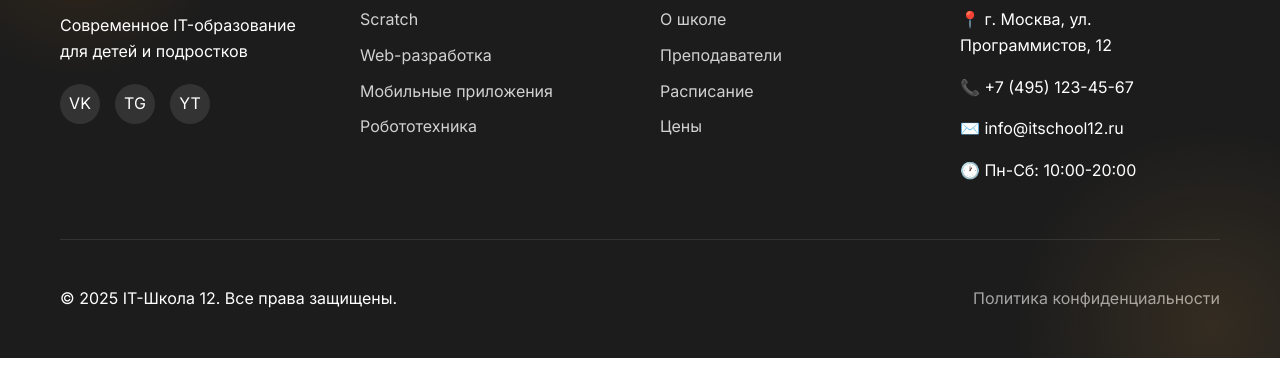
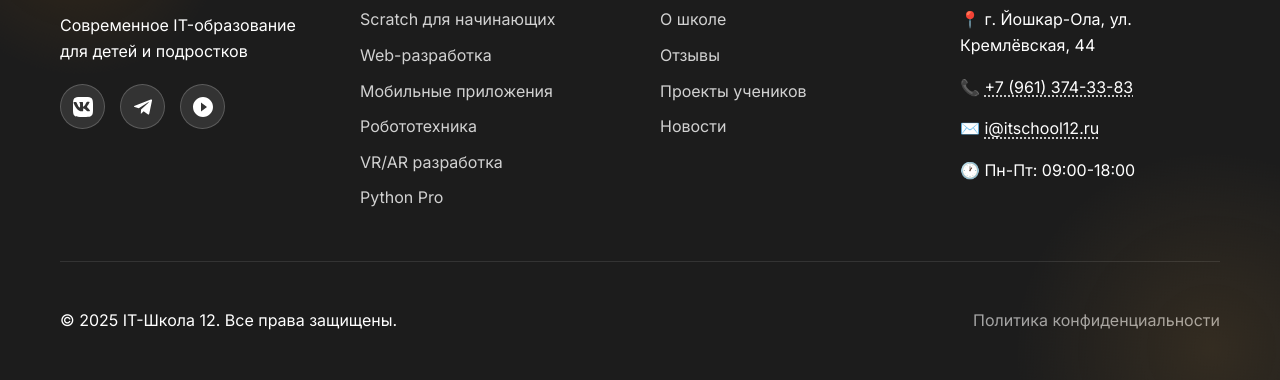
Before and after one commit to RAVnastasia/frontend_rubtcova_last_3_0_version_module_1_and_2, a plain HTML site: page index.html in a window 1280 px wide. Shown: the part 7043-7423 px from the top of the page. Before the commit the page ends 7401 px from the top, so only its background shows below. Drawn offline with nearby package versions, Linux system fonts and the light colour scheme.

Commit message:
🎨 Release v1.1 - Улучшения и оптимизация
- Обновлены контакты: г. Йошкар-Ола, ул. Кремлёвская, 44
- Добавлены рабочие ссылки на социальные сети (VK, Telegram, Rutube)
- Улучшен дизайн социальных иконок с анимацией
- Обновлены ссылки в подвале на существующие разделы
- Добавлена ссылка на политику конфиденциальности (Google Drive)
- Улучшена доступность форм (автозаполнение, паттерны валидации)
- Добавлены SEO мета-теги и Open Graph разметка
- Оптимизирована валидация форм
- Исправлены пути к медиа-файлам
- Улучшена производительность JavaScript

```diff
--- a/index.html
+++ b/index.html
@@ -3,8 +3,14 @@
 <head>
   <meta charset="UTF-8">
   <meta name="viewport" content="width=device-width, initial-scale=1.0">
-  <meta name="description" content="IT-Школа 12 - современное обучение программированию и технологиям для детей и подростков">
-  <title>IT-Школа 12 - Обучение программированию для детей</title>
+  <meta name="description" content="IT-Школа 12 в Йошкар-Оле - современное обучение программированию, робототехнике и разработке игр для детей от 7 до 17 лет">
+  <meta name="keywords" content="IT школа, программирование для детей, робототехника, Scratch, Python, Йошкар-Ола">
+  <meta name="author" content="IT-Школа 12">
+  <meta property="og:title" content="IT-Школа 12 - Обучение программированию для детей">
+  <meta property="og:description" content="Современное IT-образование в Йошкар-Оле. Курсы программирования, робототехники, VR/AR разработки для детей">
+  <meta property="og:type" content="website">
+  <meta property="og:url" content="https://itschool12.ru">
+  <title>IT-Школа 12 - Обучение программированию для детей в Йошкар-Оле</title>
   <link rel="preconnect" href="https://fonts.googleapis.com">
   <link rel="preconnect" href="https://fonts.gstatic.com" crossorigin>
   <link href="https://fonts.googleapis.com/css2?family=Inter:wght@400;600&display=swap" rel="stylesheet">
@@ -292,9 +298,9 @@
         <h2 class="section-title">Запишитесь на бесплатное пробное занятие</h2>
         <p class="trial-form__subtitle">Познакомимся, покажем как проходят занятия, определим уровень и подберём курс</p>
         <form class="trial-form__form">
-          <input type="text" placeholder="Имя ребёнка" required class="trial-form__input">
-          <input type="tel" placeholder="Телефон" required class="trial-form__input">
-          <select class="trial-form__input" required>
+          <input type="text" placeholder="Имя ребёнка" required class="trial-form__input" name="child_name" autocomplete="name">
+          <input type="tel" placeholder="Телефон" required class="trial-form__input" name="phone" autocomplete="tel" pattern="[+]?[0-9\s\-\(\)]+">
+          <select class="trial-form__input" required name="course">
             <option value="">Выберите курс</option>
             <option>Scratch для начинающих</option>
             <option>Web-разработка</option>
@@ -372,40 +378,54 @@
           <h3 class="footer__logo">IT-Школа 12</h3>
           <p>Современное IT-образование для детей и подростков</p>
           <div class="footer__social">
-            <a href="#" aria-label="VKontakte">VK</a>
-            <a href="#" aria-label="Telegram">TG</a>
-            <a href="#" aria-label="YouTube">YT</a>
+            <a href="https://vk.com/itschool12?from=groups" target="_blank" aria-label="ВКонтакте" rel="noopener noreferrer">
+              <svg width="24" height="24" viewBox="0 0 24 24" fill="currentColor">
+                <path d="M15.07 2H8.93C3.33 2 2 3.33 2 8.93v6.14C2 20.67 3.33 22 8.93 22h6.14c5.6 0 6.93-1.33 6.93-6.93V8.93C22 3.33 20.67 2 15.07 2zm3.08 14.27h-1.73c-.65 0-.85-.52-2.03-1.7-1.05-1-1.52-1.1-1.78-1.1-.37 0-.48.11-.48.62v1.55c0 .44-.14.7-1.31.7-1.93 0-4.07-1.17-5.57-3.35C3.23 10.24 2.5 7.84 2.5 7.48c0-.26.11-.5.62-.5h1.73c.46 0 .64.21.82.7.91 2.59 2.43 4.86 3.05 4.86.23 0 .34-.11.34-.71V9.25c-.07-1.27-.74-1.38-.74-1.84 0-.21.17-.43.46-.43h2.72c.39 0 .52.21.52.67v3.46c0 .39.18.52.29.52.23 0 .43-.13.86-.56 1.34-1.53 2.29-3.88 2.29-3.88.13-.26.34-.5.8-.5h1.73c.52 0 .64.27.52.66-.22.99-2.36 4.04-2.36 4.04-.19.3-.26.44 0 .78.19.26.82.78 1.25 1.25.77.85 1.37 1.56 1.53 2.04.17.49-.08.74-.59.74z"/>
+              </svg>
+            </a>
+            <a href="https://t.me/it12ru" target="_blank" aria-label="Telegram" rel="noopener noreferrer">
+              <svg width="24" height="24" viewBox="0 0 24 24" fill="currentColor">
+                <path d="M9.78 18.65l.28-4.23 7.68-6.92c.34-.31-.07-.46-.52-.19L7.74 13.3 3.64 12c-.88-.25-.89-.86.2-1.3l15.97-6.16c.73-.33 1.43.18 1.15 1.3l-2.72 12.81c-.19.91-.74 1.13-1.5.71L12.6 16.3l-1.99 1.93c-.23.23-.42.42-.83.42z"/>
+              </svg>
+            </a>
+            <a href="https://rutube.ru/channel/37467988/" target="_blank" aria-label="Rutube" rel="noopener noreferrer">
+              <svg width="24" height="24" viewBox="0 0 24 24" fill="currentColor">
+                <path d="M12 2C6.48 2 2 6.48 2 12s4.48 10 10 10 10-4.48 10-10S17.52 2 12 2zm-2 14.5v-9l6 4.5-6 4.5z"/>
+              </svg>
+            </a>
           </div>
         </div>
         <div class="footer__column">
           <h4>Курсы</h4>
           <ul>
-            <li><a href="#">Scratch</a></li>
-            <li><a href="#">Web-разработка</a></li>
-            <li><a href="#">Мобильные приложения</a></li>
-            <li><a href="#">Робототехника</a></li>
+            <li><a href="#courses">Scratch для начинающих</a></li>
+            <li><a href="#courses">Web-разработка</a></li>
+            <li><a href="#courses">Мобильные приложения</a></li>
+            <li><a href="#courses">Робототехника</a></li>
+            <li><a href="#courses">VR/AR разработка</a></li>
+            <li><a href="#courses">Python Pro</a></li>
           </ul>
         </div>
         <div class="footer__column">
           <h4>Информация</h4>
           <ul>
-            <li><a href="#">О школе</a></li>
-            <li><a href="#">Преподаватели</a></li>
-            <li><a href="#">Расписание</a></li>
-            <li><a href="#">Цены</a></li>
+            <li><a href="#about">О школе</a></li>
+            <li><a href="#reviews">Отзывы</a></li>
+            <li><a href="#projects">Проекты учеников</a></li>
+            <li><a href="#news">Новости</a></li>
           </ul>
         </div>
         <div class="footer__column">
           <h4>Контакты</h4>
-          <p>📍 г. Москва, ул. Программистов, 12</p>
-          <p>📞 +7 (495) 123-45-67</p>
-          <p>✉️ info@itschool12.ru</p>
-          <p>🕐 Пн-Сб: 10:00-20:00</p>
+          <p>📍 г. Йошкар-Ола, ул. Кремлёвская, 44</p>
+          <p>📞 <a href="tel:+79613743383">+7 (961) 374-33-83</a></p>
+          <p>✉️ <a href="mailto:i@itschool12.ru">i@itschool12.ru</a></p>
+          <p>🕐 Пн-Пт: 09:00-18:00</p>
         </div>
       </div>
       <div class="footer__bottom">
         <p>&copy; 2025 IT-Школа 12. Все права защищены.</p>
-        <a href="#">Политика конфиденциальности</a>
+        <a href="https://drive.google.com/file/d/1FVNE_FivezUlaxwi5S-3vcnT5Vx7sfBA/view" target="_blank" rel="noopener noreferrer">Политика конфиденциальности</a>
       </div>
     </div>
   </footer>
@@ -417,11 +437,11 @@
       <button class="modal__close" aria-label="Закрыть">&times;</button>
       <h3 class="modal__title">Записаться на курс</h3>
       <form class="modal__form">
-        <input type="text" placeholder="Имя родителя" required>
-        <input type="text" placeholder="Имя ребёнка" required>
-        <input type="tel" placeholder="Телефон" required>
-        <input type="email" placeholder="Email" required>
-        <select required>
+        <input type="text" placeholder="Имя родителя" required name="parent_name" autocomplete="name">
+        <input type="text" placeholder="Имя ребёнка" required name="child_name">
+        <input type="tel" placeholder="Телефон" required name="phone" autocomplete="tel" pattern="[+]?[0-9\s\-\(\)]+">
+        <input type="email" placeholder="Email" required name="email" autocomplete="email">
+        <select required name="course">
           <option value="">Выберите курс</option>
           <option>Scratch для начинающих</option>
           <option>Web-разработка</option>
@@ -430,7 +450,7 @@
           <option>VR/AR разработка</option>
           <option>Python Pro</option>
         </select>
-        <textarea placeholder="Комментарий (необязательно)" rows="3"></textarea>
+        <textarea placeholder="Комментарий (необязательно)" rows="3" name="comment"></textarea>
         <button type="submit" class="btn btn--primary btn--large">Отправить заявку</button>
       </form>
     </div>
--- a/main.js
+++ b/main.js
@@ -172,11 +172,28 @@
     }
   });
 
-  // Prevent form submission for demo
+  // Form submission handling
   document.querySelectorAll('form').forEach(form => {
     form.addEventListener('submit', (e) => {
       e.preventDefault();
+
+      // Get form data
+      const formData = new FormData(form);
+      const data = Object.fromEntries(formData.entries());
+
+      // Simple validation
+      const phone = data.phone;
+      if (phone && !phone.match(/^[+]?[0-9\s\-\(\)]+$/)) {
+        alert('Пожалуйста, введите корректный номер телефона');
+        return;
+      }
+
+      // Show success message
       alert('Спасибо за заявку! Мы свяжемся с вами в ближайшее время.');
+
+      // Log form data (in production, this would be sent to a server)
+      console.log('Форма отправлена:', data);
+
       if (modal.classList.contains('modal--open')) {
         closeModal();
       }
@@ -383,7 +400,11 @@
     });
   };
 
-  // Initialize hover effects
-  setTimeout(addHoverEffects, 1000);
+  // Initialize hover effects after DOM is ready
+  if (document.readyState === 'loading') {
+    document.addEventListener('DOMContentLoaded', addHoverEffects);
+  } else {
+    setTimeout(addHoverEffects, 100);
+  }
 
 })();
--- a/style.css
+++ b/style.css
@@ -1236,10 +1236,37 @@ h1, h2, h3, h4, h5, h6 {
   color: rgba(255, 255, 255, 0.8);
   text-decoration: none;
   transition: var(--transition);
+  position: relative;
+}
+
+.footer__column ul a::after {
+  content: '';
+  position: absolute;
+  bottom: -2px;
+  left: 0;
+  width: 0;
+  height: 1px;
+  background: var(--orange);
+  transition: width 0.3s ease;
+}
+
+.footer__column ul a:hover::after {
+  width: 100%;
 }
 
 .footer__column a:hover {
   color: var(--orange);
+}
+
+.footer__column p a {
+  color: var(--white);
+  text-decoration: underline;
+  text-decoration-style: dotted;
+  text-underline-offset: 3px;
+}
+
+.footer__column p a:hover {
+  text-decoration-style: solid;
 }
 
 .footer__social {
@@ -1252,17 +1279,50 @@ h1, h2, h3, h4, h5, h6 {
   display: flex;
   align-items: center;
   justify-content: center;
-  width: 40px;
-  height: 40px;
+  width: 45px;
+  height: 45px;
   background: rgba(255, 255, 255, 0.1);
+  border: 1px solid rgba(255, 255, 255, 0.2);
   border-radius: 50%;
   color: var(--white);
   text-decoration: none;
-  transition: var(--transition);
+  transition: all 0.3s ease;
+  position: relative;
+  overflow: hidden;
+}
+
+.footer__social a::before {
+  content: '';
+  position: absolute;
+  top: 50%;
+  left: 50%;
+  width: 0;
+  height: 0;
+  background: var(--orange);
+  border-radius: 50%;
+  transform: translate(-50%, -50%);
+  transition: all 0.3s ease;
 }
 
 .footer__social a:hover {
-  background: var(--orange);
+  transform: translateY(-3px);
+  box-shadow: 0 5px 15px rgba(255, 140, 0, 0.3);
+  border-color: var(--orange);
+}
+
+.footer__social a:hover::before {
+  width: 100%;
+  height: 100%;
+}
+
+.footer__social a svg {
+  position: relative;
+  z-index: 1;
+  transition: transform 0.3s ease;
+}
+
+.footer__social a:hover svg {
+  transform: scale(1.1);
 }
 
 .footer__bottom {
```
